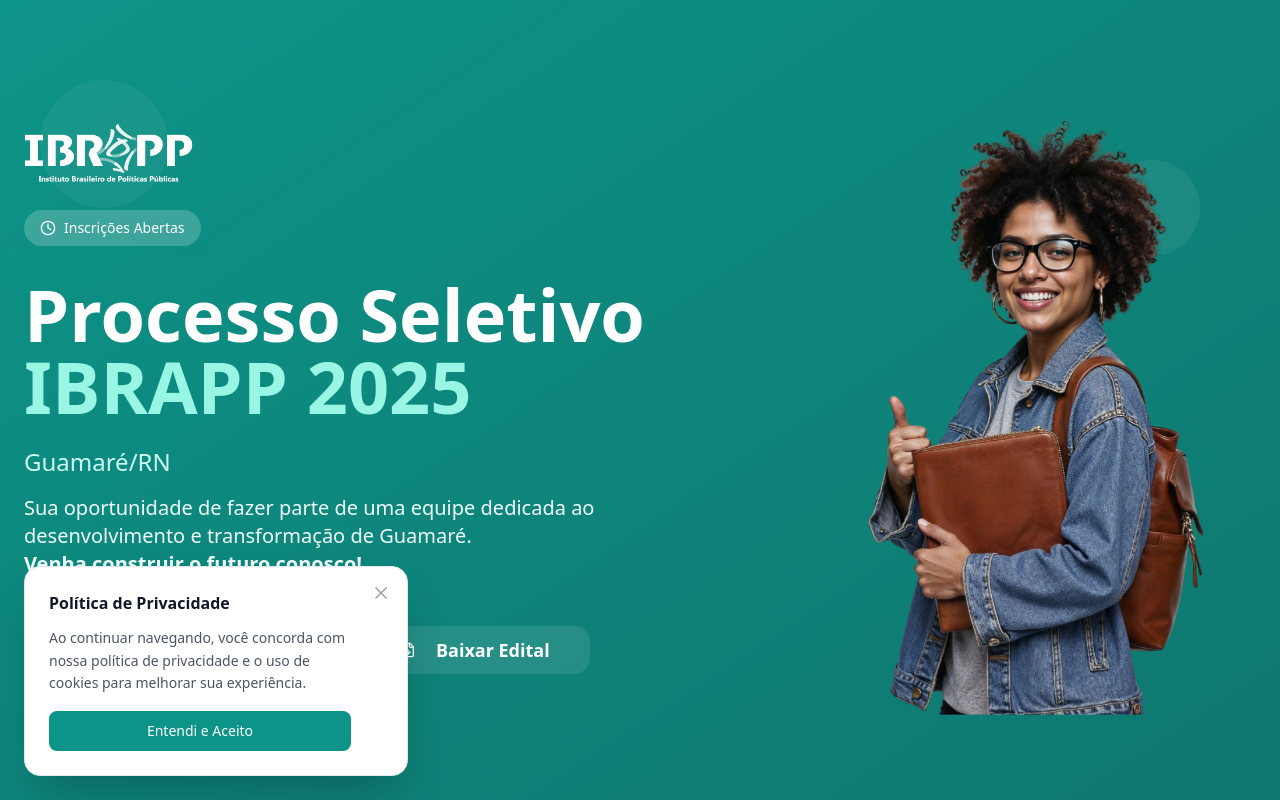
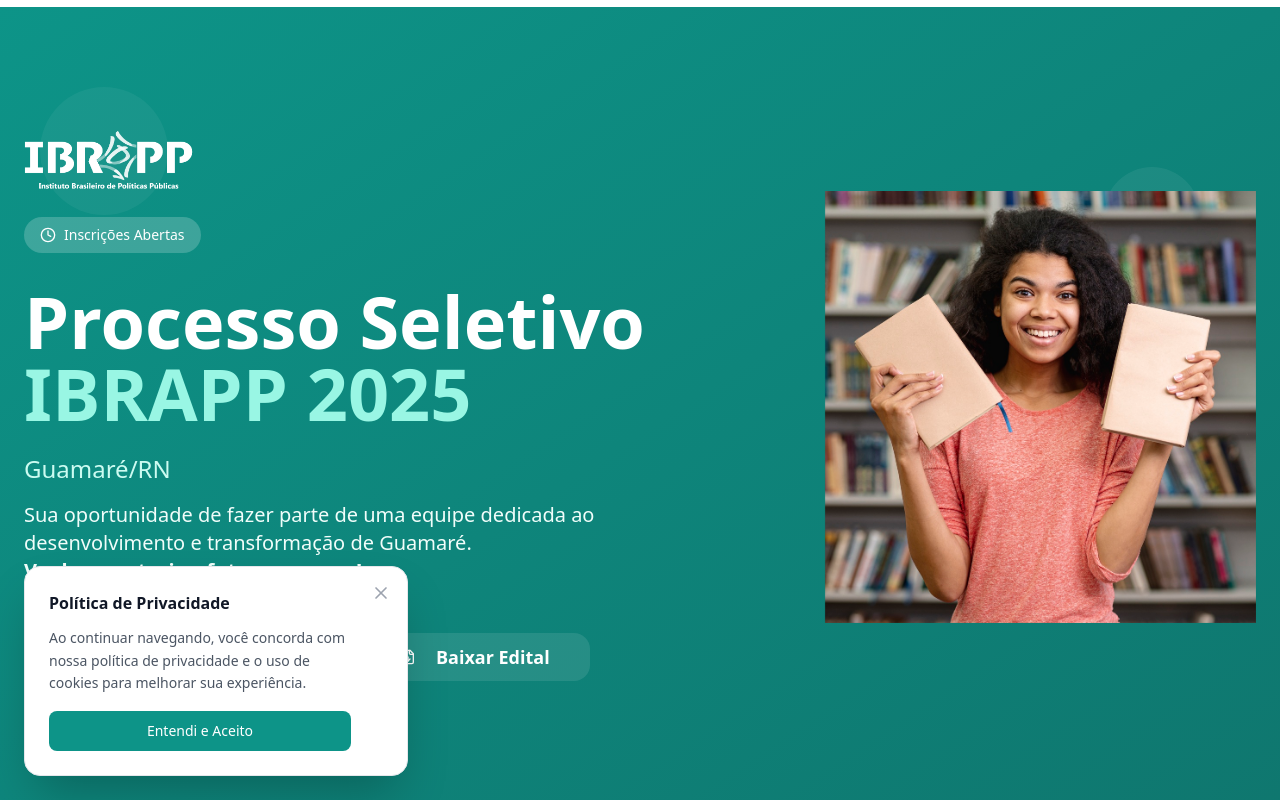
Before and after one commit to arthursb91/IBRAPP-Landing, a React (Vite) app: page / in a window 1280 px wide. Shown: the top 800 px of the page. Built offline with nearby package versions, Linux system fonts and the light colour scheme.

Commit message:
Visual edit in Lovable
Edited UI in Lovable

```diff
--- a/src/components/HeroSection.tsx
+++ b/src/components/HeroSection.tsx
@@ -20,7 +20,7 @@ const HeroSection = () => {
         <div className="absolute bottom-20 left-1/4 w-16 h-16 bg-white rounded-full animate-pulse delay-500"></div>
       </div>
 
-      <div className="container mx-auto px-6 pt-20 pb-32 relative z-10 py-0">
+      <div className="container pt-20 pb-32 relative z-10 mx-0 my-0 px-[24px] py-0">
         <div className="flex items-center min-h-[80vh]">
           {/* Left Content - 65% */}
           <div className="w-[65%] text-left animate-fade-in">
@@ -73,7 +73,7 @@ const HeroSection = () => {
           {/* Right Image - 35% */}
           <div className="w-[35%] flex justify-end items-end animate-fade-in delay-800 h-full">
             <div className="relative h-full flex items-end">
-              <img src="/lovable-uploads/33ce33e3-6787-422e-9e52-58cd1b186011.png" alt="Pessoa feliz sendo contratada" className="max-w-full h-auto max-h-[80vh] object-contain" />
+              <img alt="Pessoa feliz sendo contratada" className="max-w-full h-auto max-h-[100vh] object-contain" src="/lovable-uploads/7f3b01a0-cd19-4274-9bc5-11b9dd1fd82e.jpg" />
             </div>
           </div>
         </div>
--- a/src/pages/Index.tsx
+++ b/src/pages/Index.tsx
@@ -1,4 +1,3 @@
-
 import HeroSection from "@/components/HeroSection";
 import AboutSection from "@/components/AboutSection";
 import DeadlineSection from "@/components/DeadlineSection";
@@ -9,10 +8,8 @@ import InscricaoSection from "@/components/InscricaoSection";
 import FinalCTASection from "@/components/FinalCTASection";
 import Footer from "@/components/Footer";
 import PrivacyPopup from "@/components/PrivacyPopup";
-
 const Index = () => {
-  return (
-    <div className="min-h-screen">
+  return <div className="min-h-screen my-[7px] py-0">
       <HeroSection />
       <AboutSection />
       <DeadlineSection />
@@ -23,8 +20,6 @@ const Index = () => {
       <FinalCTASection />
       <Footer />
       <PrivacyPopup />
-    </div>
-  );
+    </div>;
 };
-
 export default Index;
```
Also changed, not shown: public/lovable-uploads/7f3b01a0-cd19-4274-9bc5-11b9dd1fd82e.jpg (added).
